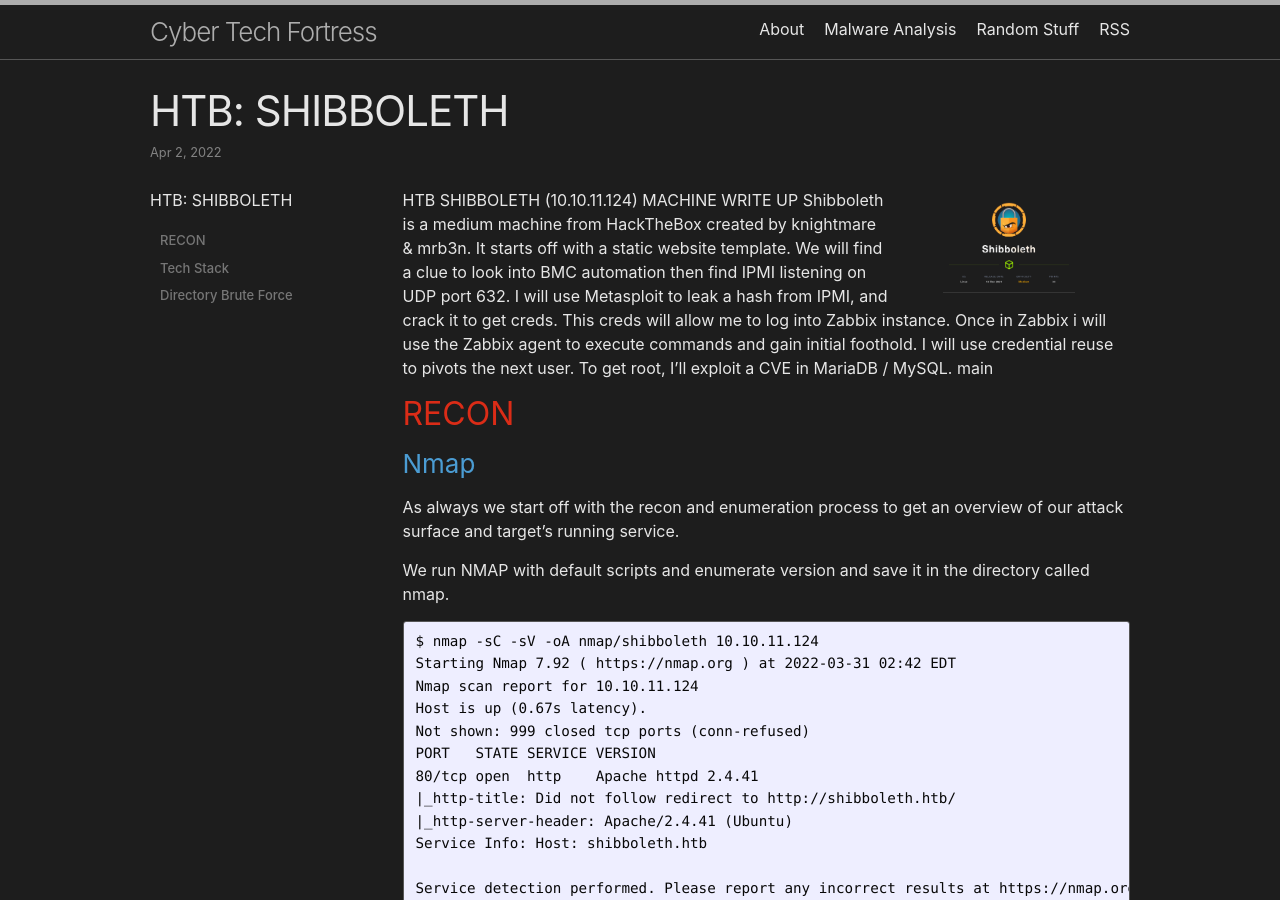
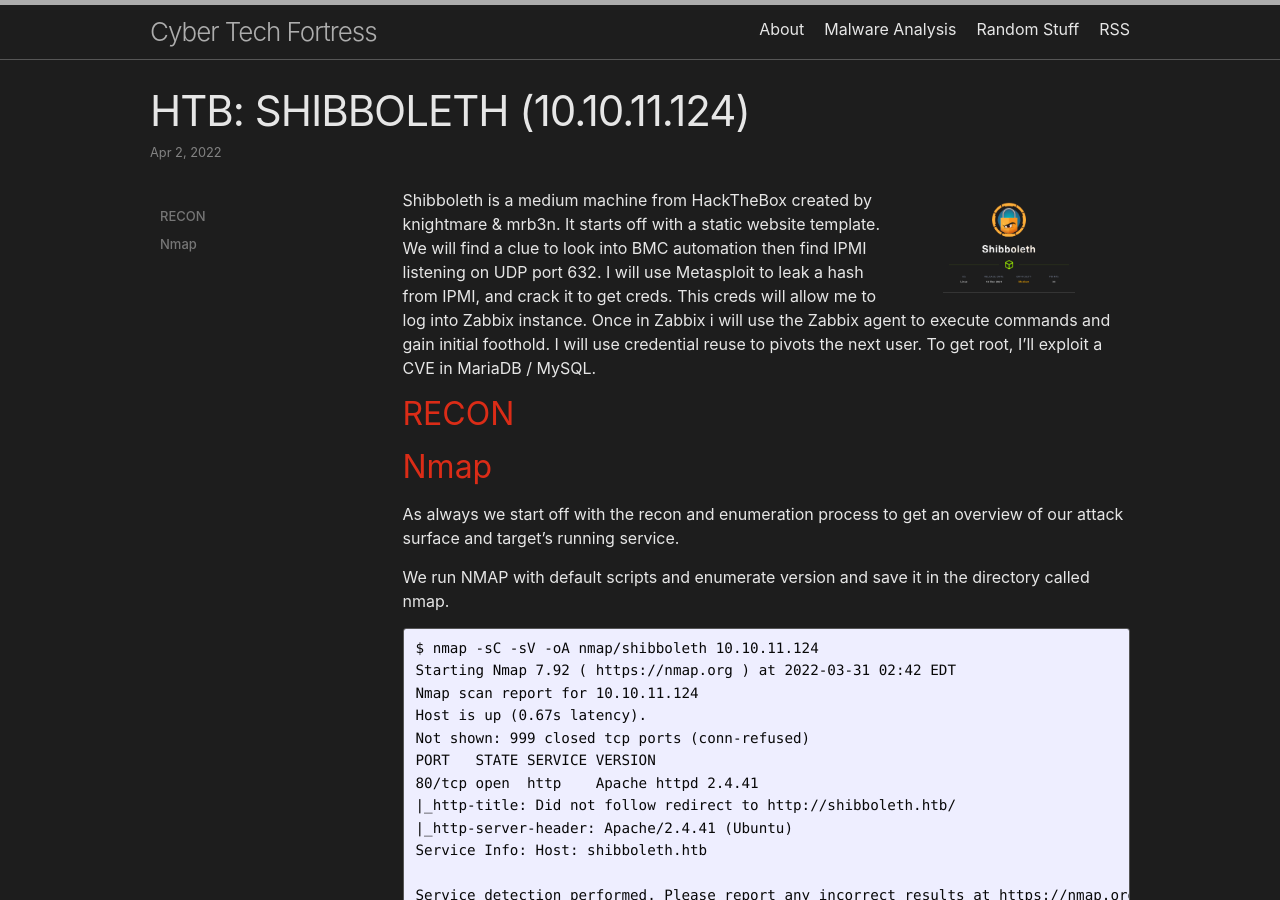
Before and after one commit to GeorgeWere/georgewere.github.io, a Jekyll site: the page built from _posts/2022-4-2-htb-shibboleth.md, in a window 1280 px wide and 900 px high. Built offline with Jekyll 4.4.1, drawn with Linux system fonts in a browser that asks for light colours; some of the changed text lies outside the part shown.

Commit message:
updated some things

````diff
--- a/_layouts/home.html
+++ b/_layouts/home.html
@@ -35,8 +35,6 @@
             <source type="image/png" srcset="{{ post.image }}">
             <img src="{{ post.image }}" alt="Outdated" style="float: right; margin-right:50px; margin-left:50px; height:120px;" class="include_image ">
           {%- endif -%}
-        <!-- <source type="image/png" srcset="/assets/img/shibboleth/shibboleth_feature.png">
-        <img src="/assets/img/shibboleth/shibboleth_feature.png" alt="Outdated" style="float: right; margin-right:50px; margin-left:50px; height:120px;" class="include_image "> -->
       </picture>
         <p>{{ post.description | escape }}</p>
         {%- if site.show_excerpts -%}
--- a/_layouts/post.html
+++ b/_layouts/post.html
@@ -19,7 +19,14 @@
         <div class="col-sm-3">
           <div class="sticky-top">
               <p>
-                <a href="#" style="color: #e6e6e6; text-decoration: none;">{{ page.title }}</a>
+                <!-- <a href="#" style="color: #e6e6e6; text-decoration: none;">{{ page.title }}</a> -->
+                {% for item in items %}
+      {% if item.name == "h4" or item.name == "h5" or item.name == "h6" %}
+        <a href="#{{ item.id }}" data-toc-skip style="color: #e6e6e6; text-decoration: none;">{{ item.title }}</a>
+      {% else %}
+        <a href="#{{ item.id }}" style="color: #e6e6e6; text-decoration: none;">{{ item.title }}</a>
+      {% endif %}
+    {% endfor %}
               </p>
             <nav id="toc" data-toggle="toc"></nav>
           </div>
@@ -27,10 +34,15 @@
   <div class="col-sm-9" id="postBody">
   <div class="post-content e-content" itemprop="articleBody">
     <picture>
-    <source type="image/png" srcset="/assets/img/shibboleth/shibboleth_feature.png">
-    <img src="/assets/img/shibboleth/shibboleth_feature.png" alt="Outdated" style="float: right; margin-right:50px; margin-left:50px; height:120px;" class="include_image ">
-</picture>
-
+      {%- if page.image -%}
+        <source type="image/png" srcset="{{ page.image }}">
+        <img src="{{ page.image }}" alt="Outdated" style="float: right; margin-right:50px; margin-left:50px; height:120px;" class="include_image ">
+      {%- endif -%}
+    </picture>
+      <p>{{ page.description | escape }}</p>
+      {%- if site.show_excerpts -%}
+        {{ page.excerpt }}
+      {%- endif -%}
     {{ content }}
   </div>
 
--- a/_posts/2022-12-13-malware-analysis.markdown
+++ b/_posts/2022-12-13-malware-analysis.markdown
@@ -2,9 +2,7 @@
 layout: post
 title:  "Malware Analyst!"
 date:   2022-12-13 20:49:59 +0300
-description: "HTB SHIBBOLETH (10.10.11.124) MACHINE WRITE UP Shibboleth is a medium machine from HackTheBox created by knightmare & mrb3n. It starts off with a static website template. We will find a clue to look into BMC automation then find IPMI listening on UDP port 632. I will use Metasploit to leak a hash from IPMI, and crack it to get creds. This creds will allow me to log into Zabbix instance. Once in Zabbix i will use the Zabbix agent to execute commands and gain initial foothold. I will use credential reuse to pivots the next user. To get root, I’ll exploit a CVE in MariaDB / MySQL."
 tags: malware
-image: "/assets/img/shibboleth/shibboleth_feature.png"
 ---
 
 Jekyll requires blog post files to be named according to the following format:
--- a/_posts/2022-12-14-welcome-to-jekyll.markdown
+++ b/_posts/2022-12-14-welcome-to-jekyll.markdown
@@ -3,8 +3,6 @@
 title:  "Welcome to Jekyll!"
 date:   2022-12-14 20:49:59 +0300
 tags: jekyll update
-description: "HTB SHIBBOLETH (10.10.11.124) MACHINE WRITE UP Shibboleth is a medium machine from HackTheBox created by knightmare & mrb3n. It starts off with a static website template. We will find a clue to look into BMC automation then find IPMI listening on UDP port 632. I will use Metasploit to leak a hash from IPMI, and crack it to get creds. This creds will allow me to log into Zabbix instance. Once in Zabbix i will use the Zabbix agent to execute commands and gain initial foothold. I will use credential reuse to pivots the next user. To get root, I’ll exploit a CVE in MariaDB / MySQL."
-image: "/assets/img/shibboleth/shibboleth_feature.png"
 ---
 You’ll find this post in your `_posts` directory. Go ahead and edit it and re-build the site to see your changes. You can rebuild the site in many different ways, but the most common way is to run `jekyll serve`, which launches a web server and auto-regenerates your site when a file is updated.
 
--- a/_posts/2022-4-2-htb-shibboleth.md
+++ b/_posts/2022-4-2-htb-shibboleth.md
@@ -1,18 +1,12 @@
 ---
 layout: post
-title: "HTB: SHIBBOLETH"
-description: "HTB SHIBBOLETH (10.10.11.124) MACHINE WRITE UP Shibboleth is a medium machine from HackTheBox created by knightmare & mrb3n. It starts off with a static website template. We will find a clue to look into BMC automation then find IPMI listening on UDP port 632. I will use Metasploit to leak a hash from IPMI, and crack it to get creds. This creds will allow me to log into Zabbix instance. Once in Zabbix i will use the Zabbix agent to execute commands and gain initial foothold. I will use credential reuse to pivots the next user. To get root, I’ll exploit a CVE in MariaDB / MySQL."
+title: "HTB: SHIBBOLETH (10.10.11.124)"
+description: "Shibboleth is a medium machine from HackTheBox created by knightmare & mrb3n. It starts off with a static website template. We will find a clue to look into BMC automation then find IPMI listening on UDP port 632. I will use Metasploit to leak a hash from IPMI, and crack it to get creds. This creds will allow me to log into Zabbix instance. Once in Zabbix i will use the Zabbix agent to execute commands and gain initial foothold. I will use credential reuse to pivots the next user. To get root, I’ll exploit a CVE in MariaDB / MySQL."
 tags: [hackthebox, htb, boot2root, writeup, write-up, linux, snmp, zabbix, command execution, access control lists, shibboleth]
 image: "/assets/img/shibboleth/shibboleth_feature.png"
 ---
-HTB SHIBBOLETH (10.10.11.124) MACHINE WRITE UP
-Shibboleth is a medium machine from HackTheBox created by  knightmare & mrb3n. It starts off with a static website template. We will find a clue to look into BMC automation then find IPMI listening on UDP port 632. I will use Metasploit to leak a hash from IPMI, and crack it to get creds. This creds will allow me to log into Zabbix instance. Once in Zabbix i will use the Zabbix agent to execute commands and gain initial foothold. I will use credential reuse to pivots the next user. To get root, I’ll exploit a CVE in MariaDB / MySQL.
-main
-
-
-
 ## RECON
-### Nmap
+## Nmap
 
 As always we start off with the recon and enumeration process to get an overview of our attack surface and target's running service.
 
@@ -54,18 +48,18 @@
 Based on the Apache/2.4.41 version, the host is likely running Ubuntu Focal (20.04LTS).
 ```
 ### Website - TCP 80
-### Site
+#### Site
 
 Manually browsing to shibboleth.htb we see what seems like a default bootstrap website template.
 
 
-## Tech Stack
+#### Tech Stack
 The response headers don’t give much info at all.
 
 But the footer provides some interesting information that we need to take note of
 
 
-## Directory Brute Force
+#### Directory Brute Force
 
 Trying directory Bruteforce using gobuster we get two directories.
 ```bash
@@ -133,15 +127,15 @@
 
 All three `subdomains` redirect to the same login page
 
-![zabbix login page](/assets/screenshots/shibboleth/zabbix_login_page.png)
+![zabbix login page](/assets/img/shibboleth/zabbix_login_page.png)
 
-What is Zabbix you ask :)?
+### What is Zabbix you ask :)?
 
 Zabbix is an open-source, real-time monitoring tool for servers, networks and virtual machines and cloud services, which can be configured by using XML based templates.
 
 I tested all the default password and weak credentials but none worked.
 
-UDP Port 623
+### UDP Port 623
 A little research reminded me I never checked for any UDP ports open. Lets do just that.
 
 Bingo! port 623 is open.
````
